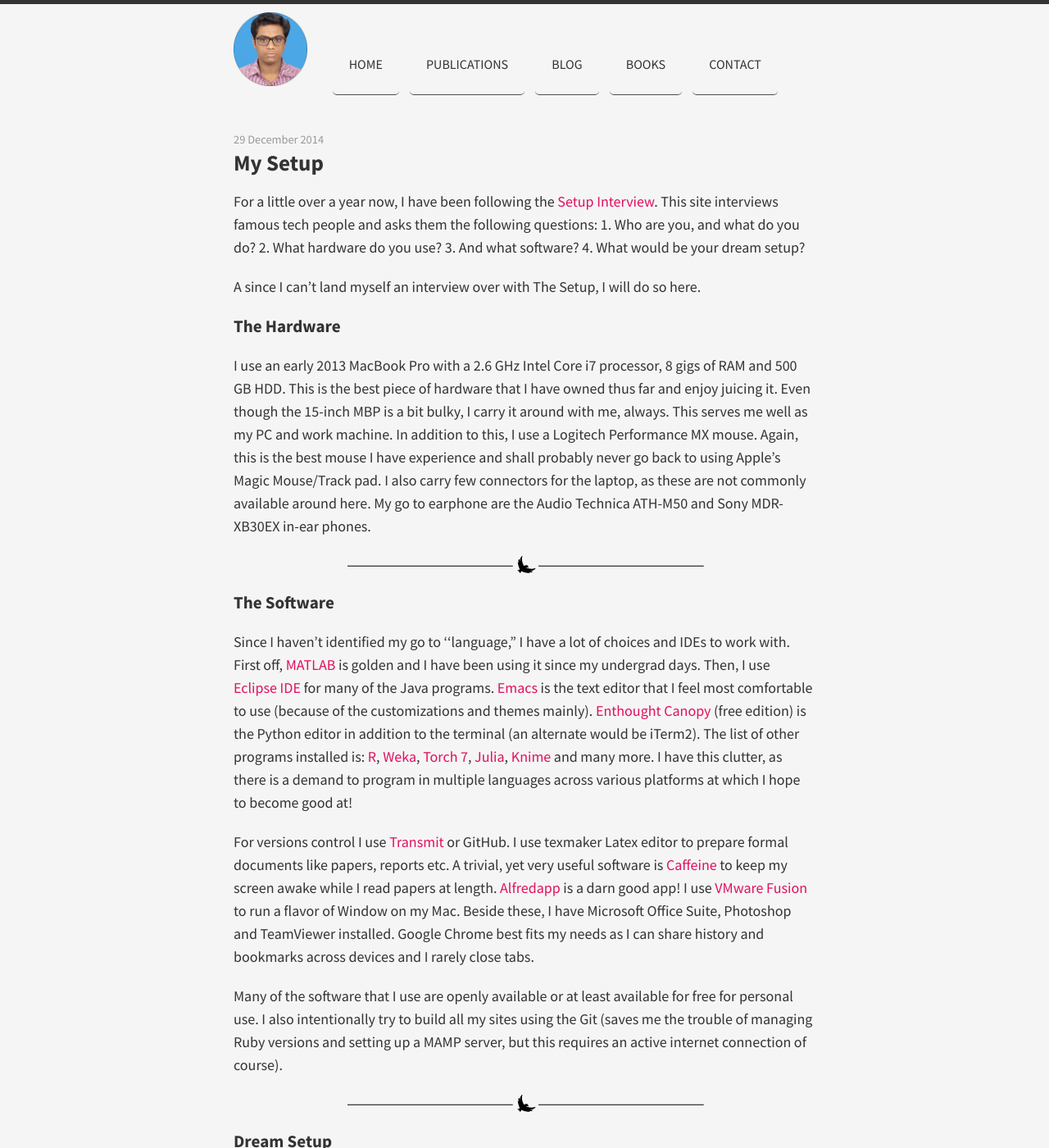
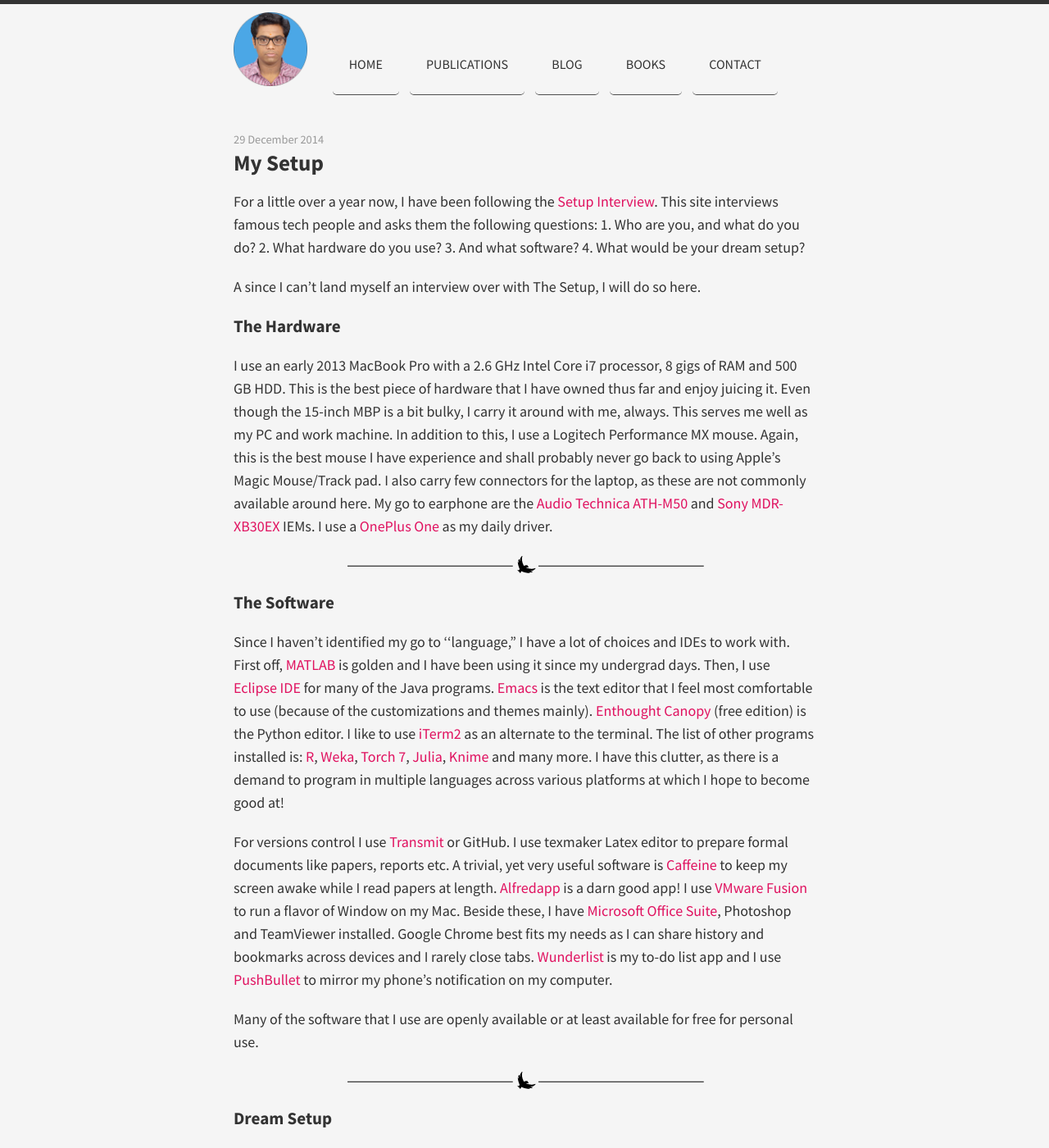
Before and after one commit to forkmsrini/forkmsrini.github.io-master, a Jekyll site: the page built from _posts/2014-12-29-mySetup.md, in a window 1280 px wide and 1400 px high. Shown: the whole window at 82% size. Built offline with Jekyll 4.4.1, drawn with Linux system fonts in a browser that asks for light colours; nearby versions of some CDN libraries; Markdown is read by kramdown in place of the engine named in the settings.

Commit message:
Update 2014-12-29-mySetup.md

```diff
--- a/_posts/2014-12-29-mySetup.md
+++ b/_posts/2014-12-29-mySetup.md
@@ -8,14 +8,14 @@
 
 ### The Hardware
 I use an early 2013 MacBook Pro with a 2.6 GHz Intel Core i7 processor, 8 gigs of RAM and 500 GB HDD. This is the best piece of hardware that I have owned thus far and enjoy juicing it. Even though the 15-inch MBP is a bit bulky, I carry it around with me, always. This serves me well as my PC and work machine.
-In addition to this, I use a Logitech Performance MX mouse. Again, this is the best mouse I have experience and shall probably never go back to using Apple’s Magic Mouse/Track pad. I also carry few connectors for the laptop, as these are not commonly available around here. My go to earphone are the Audio Technica ATH-M50 and Sony MDR-XB30EX in-ear phones.
+In addition to this, I use a Logitech Performance MX mouse. Again, this is the best mouse I have experience and shall probably never go back to using Apple’s Magic Mouse/Track pad. I also carry few connectors for the laptop, as these are not commonly available around here. My go to earphone are the [Audio Technica ATH-M50](http://www.audio-technica.com/cms/headphones/0edf909675b1be4d/) and [Sony MDR-XB30EX](http://www.sony.co.in/product/mdr-xb30ex) IEMs. I use a [OnePlus One](https://oneplus.net/) as my daily driver.
 <hr/>
 ### The Software
-Since I haven’t identified my go to ''language,” I have a lot of choices and IDEs to work with. First off, [MATLAB](http://in.mathworks.com/products/matlab/) is golden and I have been using it since my undergrad days. Then, I use [Eclipse IDE](https://eclipse.org/downloads/) for many of the Java programs. [Emacs](http://www.gnu.org/software/emacs/) is the text editor that I feel most comfortable to use (because of the customizations and themes mainly). [Enthought Canopy](https://store.enthought.com/) (free edition) is the Python editor in addition to the terminal (an alternate would be iTerm2). The list of other programs installed is: [R](http://www.r-project.org/), [Weka](http://www.cs.waikato.ac.nz/ml/weka/downloading.html), [Torch 7](https://github.com/torch/torch7), [Julia](http://julialang.org/downloads/), [Knime](https://www.knime.org/downloads/knime/macosx) and many more. I have this clutter, as there is a demand to program in multiple languages across various platforms at which I hope to become good at!
+Since I haven’t identified my go to ''language,” I have a lot of choices and IDEs to work with. First off, [MATLAB](http://in.mathworks.com/products/matlab/) is golden and I have been using it since my undergrad days. Then, I use [Eclipse IDE](https://eclipse.org/downloads/) for many of the Java programs. [Emacs](http://www.gnu.org/software/emacs/) is the text editor that I feel most comfortable to use (because of the customizations and themes mainly). [Enthought Canopy](https://store.enthought.com/) (free edition) is the Python editor. I like to use [iTerm2](http://iterm2.com/) as an alternate to the terminal. The list of other programs installed is: [R](http://www.r-project.org/), [Weka](http://www.cs.waikato.ac.nz/ml/weka/downloading.html), [Torch 7](https://github.com/torch/torch7), [Julia](http://julialang.org/downloads/), [Knime](https://www.knime.org/downloads/knime/macosx) and many more. I have this clutter, as there is a demand to program in multiple languages across various platforms at which I hope to become good at!
 
-For versions control I use [Transmit](http://panic.com/transmit/) or GitHub. I use texmaker Latex editor to prepare formal documents like papers, reports etc. A trivial, yet very useful software is [Caffeine](http://lightheadsw.com/caffeine/) to keep my screen awake while I read papers at length. [Alfredapp](http://www.alfredapp.com/) is a darn good app! I use [VMware Fusion](http://www.vmware.com/in/products/fusion) to run a flavor of Window on my Mac. Beside these, I have Microsoft Office Suite, Photoshop and TeamViewer installed. Google Chrome best fits my needs as I can share history and bookmarks across devices and I rarely close tabs.
+For versions control I use [Transmit](http://panic.com/transmit/) or GitHub. I use texmaker Latex editor to prepare formal documents like papers, reports etc. A trivial, yet very useful software is [Caffeine](http://lightheadsw.com/caffeine/) to keep my screen awake while I read papers at length. [Alfredapp](http://www.alfredapp.com/) is a darn good app! I use [VMware Fusion](http://www.vmware.com/in/products/fusion) to run a flavor of Window on my Mac. Beside these, I have [Microsoft Office Suite](www.microsoft.com/mac), Photoshop and TeamViewer installed. Google Chrome best fits my needs as I can share history and bookmarks across devices and I rarely close tabs. [Wunderlist](https://www.wunderlist.com) is my to-do list app and I use [PushBullet](https://www.pushbullet.com/) to mirror my phone's notification on my computer.
 
-Many of the software that I use are openly available or at least available for free for personal use. I also intentionally try to build all my sites using the Git (saves me the trouble of managing Ruby versions and setting up a MAMP server, but this requires an active internet connection of course).
+Many of the software that I use are openly available or at least available for free for personal use.
 <hr/>
 ### Dream Setup
 Since it is a 'dream setup,' I would like to have a 4K monitor (or even QHD) as the display unit. I could use my MBP for couple of years more before an upgrade.
```
